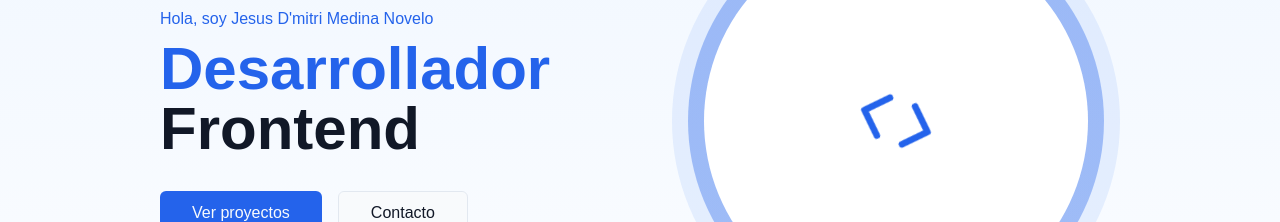
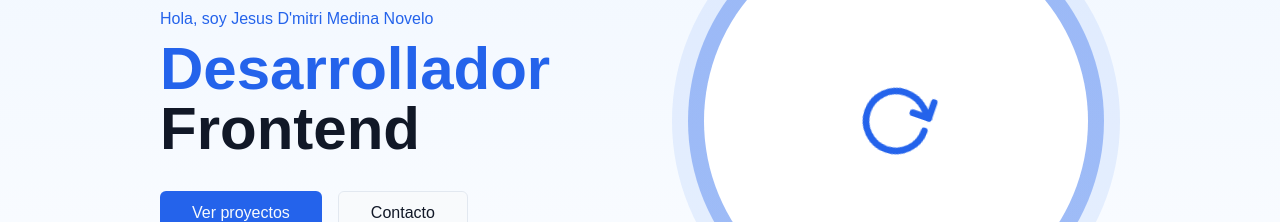
Before and after one commit to DimitriMedNov/portfolio-mednov, a React (Vite) app: page / in a window 1280 px wide. Shown: the part 223-445 px from the top of the page. Built offline with nearby package versions, Linux system fonts and the light colour scheme.

Commit message:
Refactor: Replace code icon
Replace the existing code icon in the Hero section with an alternative icon.

```diff
--- a/src/components/HeroSection.tsx
+++ b/src/components/HeroSection.tsx
@@ -1,7 +1,7 @@
 
 import React from "react";
 import { Button } from "@/components/ui/button";
-import { ArrowDown, Code } from "lucide-react";
+import { ArrowDown, RotateCw } from "lucide-react";
 import { Link } from "react-scroll";
 
 const HeroSection = () => {
@@ -41,7 +41,7 @@ const HeroSection = () => {
             <div className="absolute inset-4 bg-gradient-to-br from-primary/50 to-blue-600/50 rounded-full animate-pulse" style={{ animationDuration: "5s" }}></div>
             <div className="absolute inset-8 bg-white dark:bg-gray-800 rounded-full overflow-hidden flex items-center justify-center">
               <div className="animate-spin-slow">
-                <Code size={80} className="text-primary" />
+                <RotateCw size={80} className="text-primary" />
               </div>
             </div>
           </div>
```
